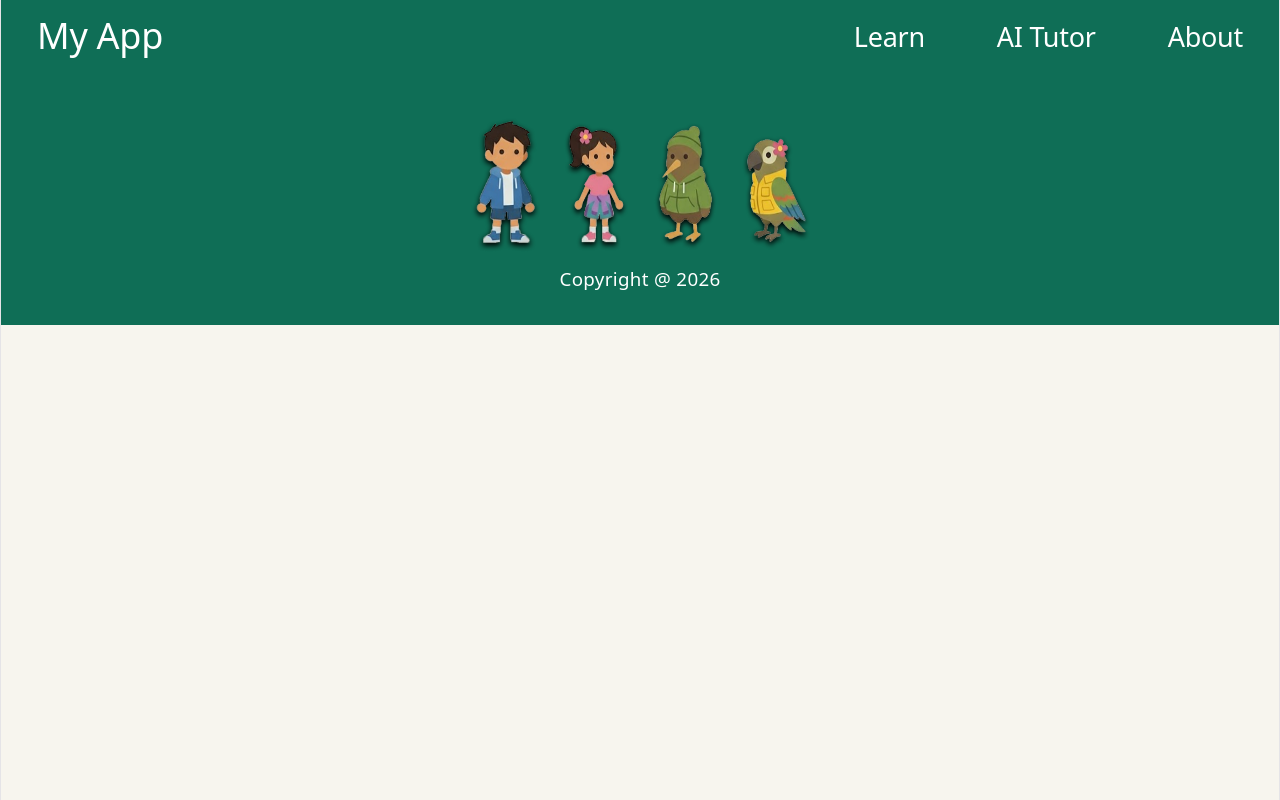
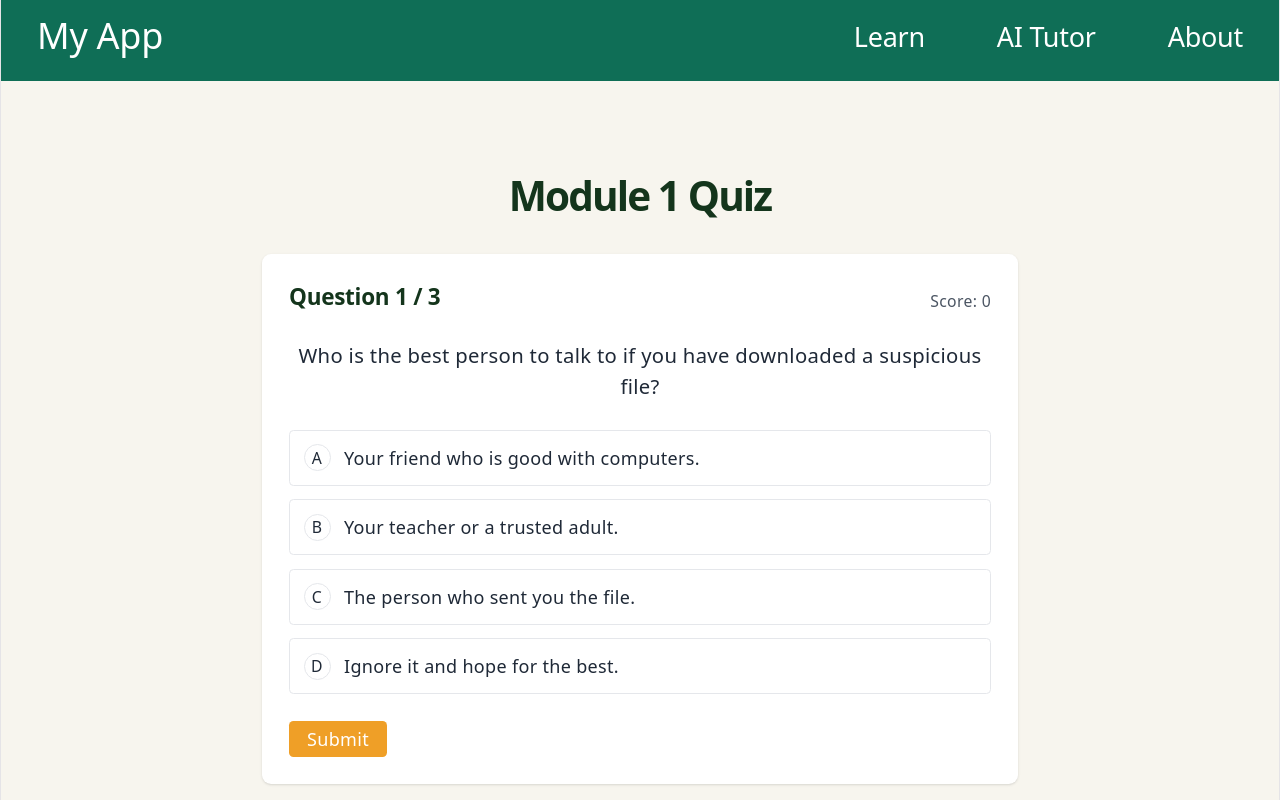
Before and after one commit to SOFTENG701-2026/Team-9-cyber-safety, a React (Vite) app in the folder frontend/: page /quiz in a window 1280 px wide. Shown: the top 800 px of the page. Built offline with nearby package versions, Linux system fonts and the light colour scheme; no server answers; a web font is replaced by a local one.

Commit message:
Added Quiz component

```diff
--- a/frontend/package.json
+++ b/frontend/package.json
@@ -16,6 +16,7 @@
   },
   "dependencies": {
     "@dnd-kit/react": "^0.4.0",
+    "lucide-react": "^1.17.0",
     "react": "^19.2.6",
     "react-dom": "^19.2.6",
     "react-router-dom": "^7.15.1"
--- a/frontend/src/main/App.tsx
+++ b/frontend/src/main/App.tsx
@@ -7,6 +7,7 @@ import Modules from './pages/modules'
 import Footer from './components/Footer'
 import VisualNovelDemo from './pages/VisualNovel.tsx'
 import AILearning from './pages/AILearning'
+import QuizPage from './pages/quiz.tsx'
 function App() {
   const location = useLocation()
   const hideChrome = location.pathname.startsWith('/vn')
@@ -20,6 +21,7 @@ function App() {
         <Route path="/about" element={<About />} />
         <Route path="/vn" element={<VisualNovelDemo />} />
         <Route path="/ai-learning" element={<AILearning />} />
+        <Route path="/quiz" element={<QuizPage />} />
       </Routes>
       {!hideChrome && <Footer />}
     </div>
--- /dev/null
+++ b/frontend/src/main/components/quiz/Quiz.tsx
@@ -0,0 +1,129 @@
+import { Check, X } from "lucide-react";
+import { useState } from "react";
+import { Link } from "react-router-dom";
+
+export type Question = {
+  question: string;
+  options: string[];
+  answer: number; // index of correct option
+  reasoning?: string; // optional explanation for the answer
+};
+
+const QuizComponent = ({ questions }: { questions: Question[] }) => {
+  const [index, setIndex] = useState(0);
+  const [selected, setSelected] = useState<number | null>(null);
+  const [score, setScore] = useState(0);
+  const [submitted, setSubmitted] = useState(false);
+
+  const q = questions[index];
+
+  function handleSelect(i: number) {
+    if (submitted) return; // lock after submit
+    setSelected(i);
+  }
+
+  function handleSubmit() {
+    if (selected === null) return;
+    setSubmitted(true);
+    if (selected === q.answer) setScore((s) => s + 1);
+  }
+
+  function handleNext() {
+    const next = index + 1;
+    setSubmitted(false);
+    setSelected(null);
+    if (next < questions.length) setIndex(next);
+  }
+
+  function handleRestart() {
+    setIndex(0);
+    setSelected(null);
+    setScore(0);
+    setSubmitted(false);
+  }
+
+  // Results view
+  if (index >= questions.length) {
+    return (
+      <div className="max-w-2xl mx-auto p-6 bg-white rounded-lg shadow">
+        <h2 className="text-2xl font-semibold mb-4">Quiz complete</h2>
+        <p className="mb-4">You scored {score} of {questions.length}.</p>
+        <div className="flex flex-row gap-3">
+          <button onClick={handleRestart} className="px-4 py-2 bg-[#EF9F27] hover:bg-[#D48C20] text-white rounded">Restart</button>
+          <Link to="/modules" className="px-4 py-2 bg-[#EF9F27] hover:bg-[#D48C20] text-white rounded">Leave Episode</Link>
+        </div>
+      </div>
+    );
+  }
+
+  return (
+    <div className="max-w-2xl mx-auto p-6 bg-white rounded-lg shadow">
+      <div className="mb-4 flex justify-between items-center">
+        <h2 className="text-xl font-semibold">Question {index + 1} / {questions.length}</h2>
+        <div className="text-sm text-gray-600">Score: {score}</div>
+      </div>
+
+      <div className="mb-6">
+        <p className="text-lg">{q.question}</p>
+      </div>
+
+      <div className="grid gap-3">
+        {q.options.map((opt, i) => {
+          const isSelected = selected === i;
+          const isCorrect = submitted && i === q.answer;
+          const isWrong = submitted && isSelected && selected !== q.answer;
+
+          let bg = "bg-white";
+          if (isCorrect) bg = "bg-green-100 border-green-500";
+          else if (isWrong) bg = "bg-red-100 border-red-500";
+          else if (isSelected) bg = "bg-blue-50";
+
+          return (
+            <button
+              key={i}
+              onClick={() => handleSelect(i)}
+              className={`text-left p-3 border rounded ${bg} hover:bg-blue-50`}
+            >
+              <div className="flex items-center gap-3">
+                <div className="w-6 h-6 flex items-center justify-center border rounded-full text-sm">
+                  {String.fromCharCode(65 + i)}
+                </div>
+                <div>{opt}</div>
+                {isCorrect && <Check className="text-green-500" size={20} />}
+                {isWrong && <X className="text-red-500" size={20} />}
+              </div>
+            </button>
+          );
+        })}
+      </div>
+
+      <div className="mt-6 flex gap-3">
+        {!submitted ? (
+          <button onClick={handleSubmit} className="px-4 py-2 bg-[#EF9F27] hover:bg-[#D48C20] text-white rounded" disabled={selected === null}>
+            Submit
+          </button>
+        ) : (
+          <>
+            <div className="flex-1 text-sm text-gray-700">
+              {selected === q.answer ?
+                <p className="text-green-500">Correct!</p>
+              :
+                <>
+                  <p className="text-red-500">Incorrect — correct answer: {String.fromCharCode(65 + q.answer)}</p>
+                  {q.reasoning && <p className="text-sm mt-2 text-red-500">{q.reasoning}</p>}
+                </>
+              }
+            </div>
+            {index + 1 < questions.length ? (
+              <button onClick={handleNext} className="px-4 py-2 bg-[#EF9F27] hover:bg-[#D48C20] text-white rounded">Next</button>
+            ) : (
+              <button onClick={() => setIndex(questions.length)} className="px-4 py-2 bg-[#EF9F27] hover:bg-[#D48C20] text-white rounded">See results</button>
+            )}
+          </>
+        )}
+      </div>
+    </div>
+  );
+}
+
+export { QuizComponent };
--- /dev/null
+++ b/frontend/src/main/pages/quiz.tsx
@@ -0,0 +1,36 @@
+import { QuizComponent, type Question } from "../components/quiz/Quiz";
+
+const quizQuestions: Question[] = [
+  {
+    question: "Who is the best person to talk to if you have downloaded a suspicious file?",
+    options: [
+      "Your friend who is good with computers.",
+      "Your teacher or a trusted adult.",
+      "The person who sent you the file.",
+      "Ignore it and hope for the best."
+    ],
+    answer: 1,
+    reasoning: "It's important to talk to a trusted adult or teacher if you encounter something suspicious online. They can help you determine if the file is safe and take appropriate action if it's not."
+  },
+  {
+    question: "What should you do if someone you don't know asks for your password?",
+    options: ["Give it to them if they seem nice","Refuse and tell a trusted adult","Change your password later","Share it with friends"],
+    answer: 1,
+    reasoning: "You should never share your password with anyone, especially someone you don't know. Always refuse and tell a trusted adult if someone asks for your password."
+  },
+  {
+    question: "Which of the following is a strong password?",
+    options: ["password123","123456","G!7b#S9x","qwerty"],
+    answer: 2,
+    reasoning: "A strong password should be a mix of letters, numbers, and special characters. 'G!7b#S9x' is the strongest option among the choices provided."
+  }
+];
+
+export default function QuizPage() {
+  return (
+    <div className="flex flex-col items-center bg-[#F7F5EE] min-h-screen py-16">
+      <h1 className="text-4xl font-bold text-center mb-8">Module 1 Quiz</h1>
+      <QuizComponent questions={quizQuestions} />
+    </div>
+  );
+}
```
Also changed, not shown: 1 other file (tests, documents, lock files or other folders).
